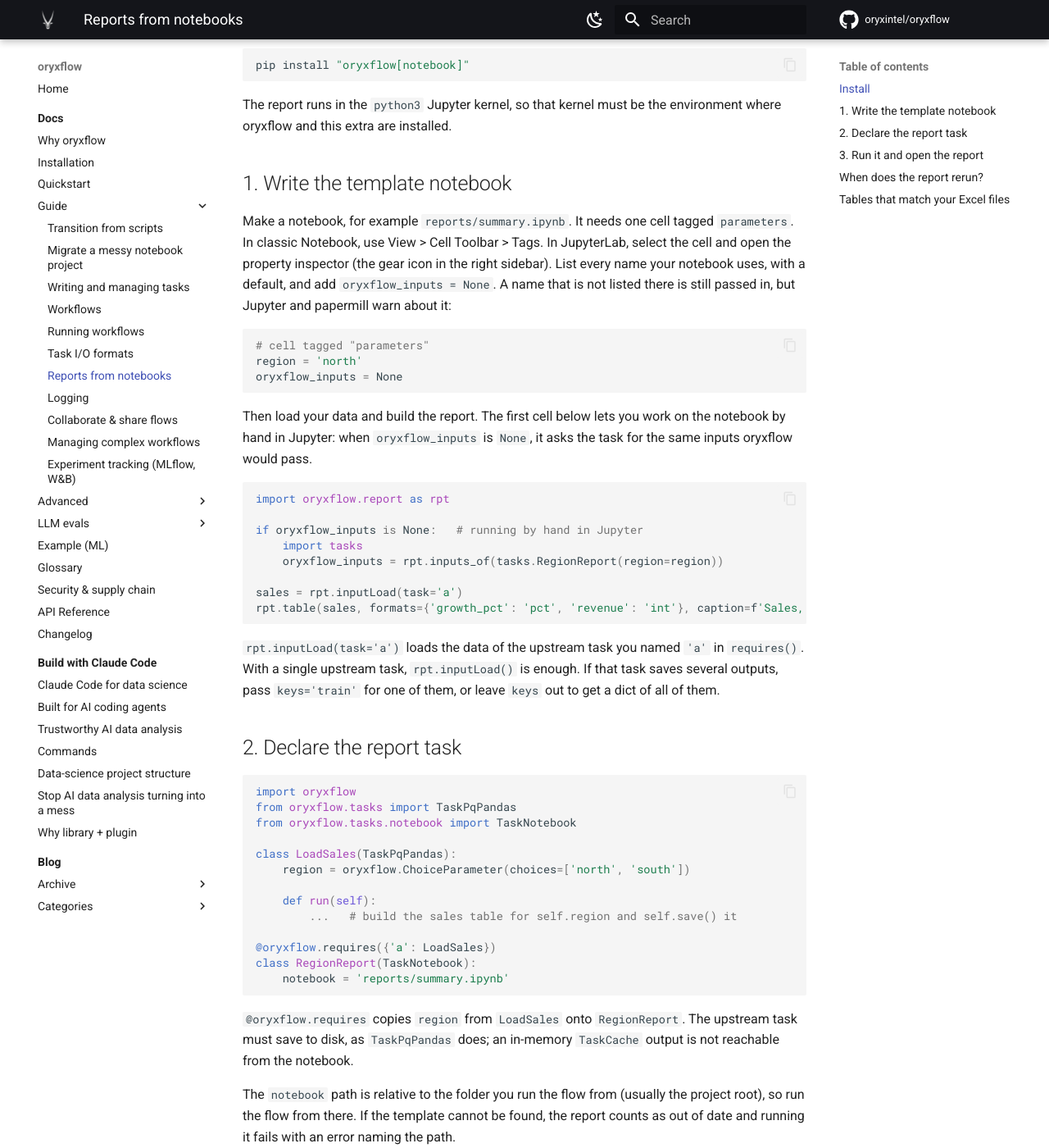
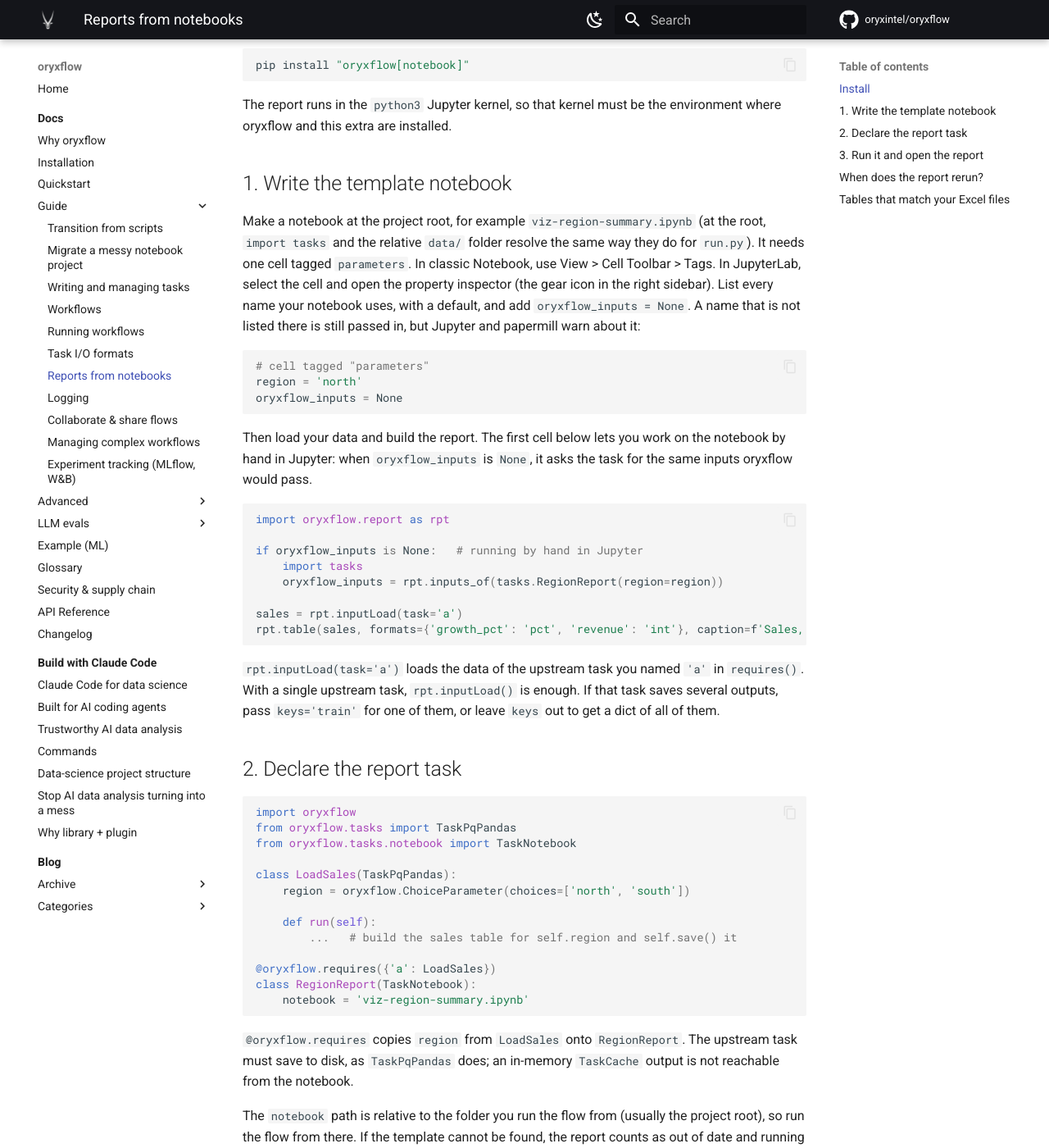
Before and after one commit to oryxintel/oryxflow, an MkDocs documentation site: the page built from docs/docs/reports.md, in a window 1280 px wide and 1400 px high, scrolled down 381 px. Shown: the whole window at 82% size. Built offline with MkDocs 1.6.1 and Material for MkDocs 9.7.7, drawn with Linux system fonts in a browser that asks for light colours; comment, search, counter and statistics services are not loaded.

Commit message:
docs(reports): keep the TaskNotebook template at the project root
Matches the plugin's notebooks-at-root convention: import tasks and the relative data/ folder resolve as they do for run.py.

Co-Authored-By: Claude Opus 5.5 <noreply@anthropic.com>

Claude-Session: https://claude.ai/code/session_01WKtUcRbgKjjit6pXNrd7Wy

````diff
--- a/docs/docs/reports.md
+++ b/docs/docs/reports.md
@@ -14,7 +14,7 @@ The report runs in the `python3` Jupyter kernel, so that kernel must be the envi
 
 ## 1. Write the template notebook
 
-Make a notebook, for example `reports/summary.ipynb`. It needs one cell tagged `parameters`. In classic Notebook, use View > Cell Toolbar > Tags. In JupyterLab, select the cell and open the property inspector (the gear icon in the right sidebar). List every name your notebook uses, with a default, and add `oryxflow_inputs = None`. A name that is not listed there is still passed in, but Jupyter and papermill warn about it:
+Make a notebook at the project root, for example `viz-region-summary.ipynb` (at the root, `import tasks` and the relative `data/` folder resolve the same way they do for `run.py`). It needs one cell tagged `parameters`. In classic Notebook, use View > Cell Toolbar > Tags. In JupyterLab, select the cell and open the property inspector (the gear icon in the right sidebar). List every name your notebook uses, with a default, and add `oryxflow_inputs = None`. A name that is not listed there is still passed in, but Jupyter and papermill warn about it:
 
 ```python
 # cell tagged "parameters"
@@ -52,7 +52,7 @@ class LoadSales(TaskPqPandas):
 
 @oryxflow.requires({'a': LoadSales})
 class RegionReport(TaskNotebook):
-    notebook = 'reports/summary.ipynb'
+    notebook = 'viz-region-summary.ipynb'
 ```
 
 `@oryxflow.requires` copies `region` from `LoadSales` onto `RegionReport`. The upstream task must save to disk, as `TaskPqPandas` does; an in-memory `TaskCache` output is not reachable from the notebook.
````
